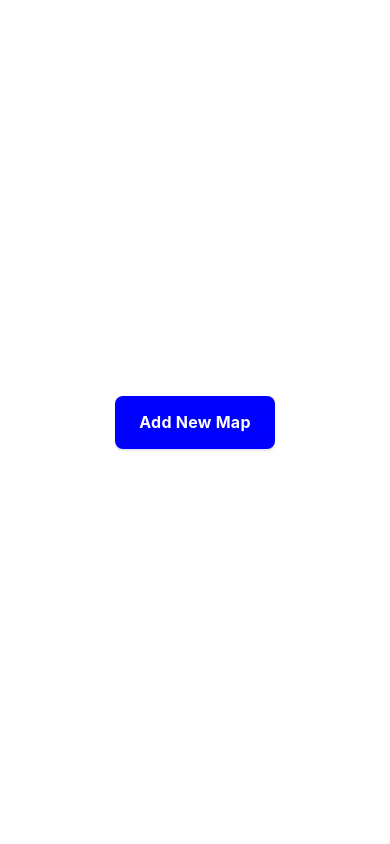
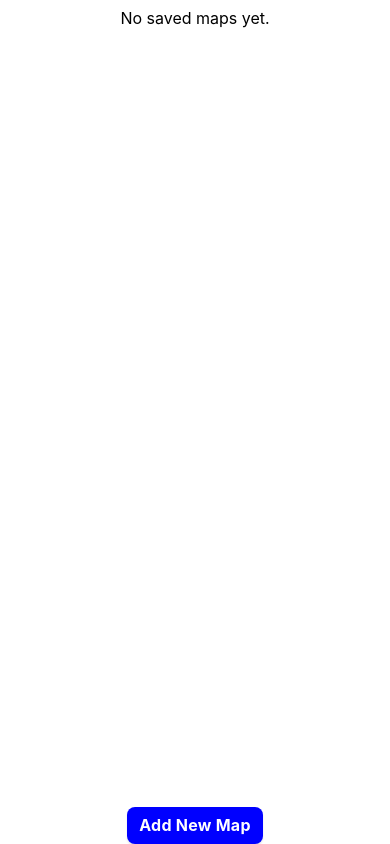
Before and after one commit to IbrahiimKhan/GeoApp, a React Native app: screen /Home in a window 390 px wide. Built offline with nearby package versions, Linux system fonts and the light colour scheme.

Commit message:
implement the map with fench

```diff
--- a/package.json
+++ b/package.json
@@ -12,12 +12,14 @@
   "dependencies": {
     "@react-navigation/native": "^7.0.14",
     "@react-navigation/stack": "^7.1.1",
+    "@reduxjs/toolkit": "^2.5.0",
     "react": "18.3.1",
     "react-native": "0.76.6",
     "react-native-gesture-handler": "^2.22.0",
     "react-native-maps": "^1.20.1",
     "react-native-safe-area-context": "^5.1.0",
-    "react-native-screens": "^4.5.0"
+    "react-native-screens": "^4.5.0",
+    "react-redux": "^9.2.0"
   },
   "devDependencies": {
     "@babel/core": "^7.25.2",
--- a/src/App.tsx
+++ b/src/App.tsx
@@ -1,13 +1,13 @@
-import { NavigationContainer } from '@react-navigation/native';
 import React from 'react';
-import { MainStack } from './navigators/MainStack';
+import Navigator from './navigators/Navgator';
+import { Provider } from 'react-redux';
+import { store } from './store/store';
 
 const App = () => {
   return (
-   <NavigationContainer>
-
-     <MainStack/>
-   </NavigationContainer>
+ <Provider store={store}>
+    <Navigator/>
+ </Provider>
   );
 };
 
--- /dev/null
+++ b/src/constants/layout.ts
@@ -0,0 +1,5 @@
+import { Dimensions } from 'react-native';
+
+export const deviceWidth = Dimensions.get('window').width;
+export const deviceHeight = Dimensions.get('window').height;
+export const safeWidth = Dimensions.get('window').width - 20;
--- /dev/null
+++ b/src/navigators/Navgator.tsx
@@ -0,0 +1,13 @@
+import { NavigationContainer } from '@react-navigation/native';
+import React from 'react';
+import { MainStack } from './MainStack';
+
+const Navigator = () => {
+  return (
+   <NavigationContainer>
+     <MainStack/>
+   </NavigationContainer>
+  );
+};
+
+export default Navigator;
--- a/src/screens/HomeScreen.tsx
+++ b/src/screens/HomeScreen.tsx
@@ -1,21 +1,51 @@
+import React, { ReactElement } from 'react';
+import {
+  FlatList,
+  Image,
+  Pressable,
+  SafeAreaView,
+  StyleSheet,
+  Text,
+  View,
+} from 'react-native';
 import { NavigationProp, useNavigation } from '@react-navigation/native';
-import React, { ReactElement } from 'react';
-import { Pressable, SafeAreaView, StyleSheet, Text, View } from 'react-native';
+import { useSelector } from 'react-redux';
 import { colors } from '../constants/colors';
 import { theme } from '../theme';
 import { RootStackParamList } from '../types/navigation';
+import { safeWidth } from '../constants/layout';
 
 const HomeScreen = (): ReactElement => {
   const navigation = useNavigation<NavigationProp<RootStackParamList>>();
+  const savedMaps = useSelector((state: any) => state.geoFence.savedMaps);
+
+  const renderMapItem = ({ item }: { item: any }) => (
+    <View style={styles.mapItemContainer}>
+      <View style={styles.imageContainer}>
+        <Image
+          source={{
+            uri: 'https://upload.wikimedia.org/wikipedia/commons/thumb/c/c1/GeoFence.jpg/800px-GeoFence.jpg',
+          }}
+          style={styles.image}
+          resizeMode="cover"
+        />
+      </View>
+      <Text style={styles.mapItemText}>{item.name || 'Unnamed Map'}</Text>
+    </View>
+  );
 
   return (
     <SafeAreaView style={styles.container}>
       <View style={styles.content}>
-        <View style={styles.button}>
-        <Pressable style={styles.button} onPress={()=>navigation.navigate('Map')}>
-      <Text style={styles.text}>Add New Map</Text>
-    </Pressable>
-        </View>
+        <FlatList
+          data={savedMaps}
+          keyExtractor={(item, index) => index.toString()}
+          renderItem={renderMapItem}
+          ListEmptyComponent={<Text style={styles.emptyText}>No saved maps yet.</Text>}
+        />
+        <Pressable style={styles.addButton} onPress={() => navigation.navigate('Map')}>
+          <Text style={styles.addButtonText}>Add New Map</Text>
+        </Pressable>
       </View>
     </SafeAreaView>
   );
@@ -28,12 +58,40 @@ const styles = StyleSheet.create({
     flex: 1,
     justifyContent: 'center',
     alignItems: 'center',
-    backgroundColor:colors.light,
+    backgroundColor: colors.light,
   },
   content: {
-    padding: theme.spacing[10],
+    flex: 1,
+    width: '100%',
+    paddingHorizontal: theme.spacing[4],
   },
-  button: {
+  imageContainer: {
+    width: safeWidth,
+    height: safeWidth / 2,
+    borderRadius: theme.spacing[10],
+    overflow: 'hidden',
+    marginBottom: theme.spacing[2],
+  },
+  image: {
+    width: '100%',
+    height: '100%',
+  },
+  mapItemContainer: {
+    marginBottom: theme.spacing[4],
+  },
+  mapItemText: {
+    fontSize: 16,
+    paddingHorizontal: theme.spacing[2],
+    textAlign: 'center',
+  },
+  emptyText: {
+    textAlign: 'center',
+    marginTop: theme.spacing[4],
+    fontSize: 16,
+    color: colors.dark,
+  },
+  addButton: {
+    alignSelf: 'center',
     alignItems: 'center',
     justifyContent: 'center',
     paddingVertical: theme.spacing[4],
@@ -41,8 +99,9 @@ const styles = StyleSheet.create({
     borderRadius: theme.spacing[4],
     backgroundColor: colors.primary,
     ...theme.shadows.light,
+    marginTop: theme.spacing[4],
   },
-  text: {
+  addButtonText: {
     fontSize: 16,
     lineHeight: 21,
     fontWeight: 'bold',
--- a/src/screens/MapScreen.tsx
+++ b/src/screens/MapScreen.tsx
@@ -1,22 +1,41 @@
 import React, { useState } from 'react';
 import { View, Button, StyleSheet } from 'react-native';
-import MapView, { Polygon, Marker } from 'react-native-maps';
+import MapView, { Polygon, Marker, Region, MapPressEvent } from 'react-native-maps';
+import { useDispatch } from 'react-redux';
+import { saveMap } from '../store/store';
+import { NavigationProp, useNavigation } from '@react-navigation/native';
+import { RootStackParamList } from '../types/navigation';
+
+interface Coordinate {
+  latitude: number;
+  longitude: number;
+}
+
+const INITIAL_REGION: Region = {
+  latitude: 37.78825,
+  longitude: -122.4324,
+  latitudeDelta: 0.0922,
+  longitudeDelta: 0.0421,
+};
 
 export default function MapScreen() {
-  const [region, setRegion] = useState({
-    latitude: 37.78825,
-    longitude: -122.4324,
-    latitudeDelta: 0.0922,
-    longitudeDelta: 0.0421,
-  });
-  const [fence, setFence] = useState([]);
+  const navigation = useNavigation<NavigationProp<RootStackParamList>>();
+  const [region, setRegion] = useState<Region>(INITIAL_REGION);
+  const [fence, setFence] = useState<Coordinate[]>([]);
 
-  const handleMapPress = (e) => {
-    setFence([...fence, e.nativeEvent.coordinate]);
+  const dispatch = useDispatch();
+
+  const handleMapPress = (event: MapPressEvent) => {
+    const { coordinate } = event.nativeEvent;
+    setFence((prevFence) => [...prevFence, coordinate]);
   };
 
   const handleSave = () => {
-    //save the fetch
+    if (fence.length === 0) {
+      return;
+    }
+    dispatch(saveMap({ name: `Fence ${Date.now()}`, coordinates: fence }));
+    navigation.goBack();
   };
 
   return (
@@ -27,7 +46,9 @@ export default function MapScreen() {
         onRegionChangeComplete={setRegion}
         onPress={handleMapPress}
       >
-        {fence.length > 0 && <Polygon coordinates={fence} fillColor="rgba(0, 150, 136, 0.5)" />}
+        {fence.length > 0 && (
+          <Polygon coordinates={fence} fillColor="rgba(0, 150, 136, 0.5)" />
+        )}
         {fence.map((point, index) => (
           <Marker key={index} coordinate={point} />
         ))}
--- /dev/null
+++ b/src/store/store.ts
@@ -0,0 +1,23 @@
+import {createSlice, configureStore} from '@reduxjs/toolkit';
+
+const initialState = {
+  savedMaps: [],
+};
+
+const geoFenceSlice = createSlice({
+  name: 'geoFence',
+  initialState,
+  reducers: {
+    saveMap: (state, action) => {
+      state.savedMaps.push(action.payload);
+    },
+  },
+});
+
+export const {saveMap} = geoFenceSlice.actions;
+
+export const store = configureStore({
+  reducer: {
+    geoFence: geoFenceSlice.reducer,
+  },
+});
```
Also changed, not shown: 1 other file (tests, documents, lock files or other folders).
